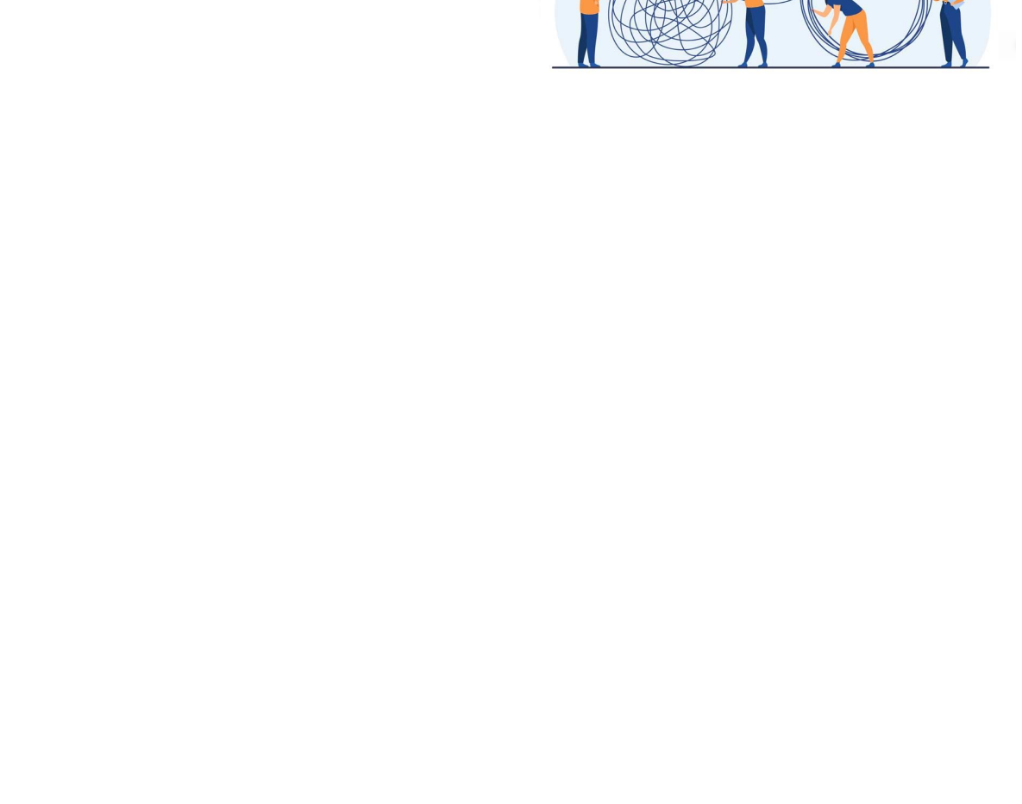
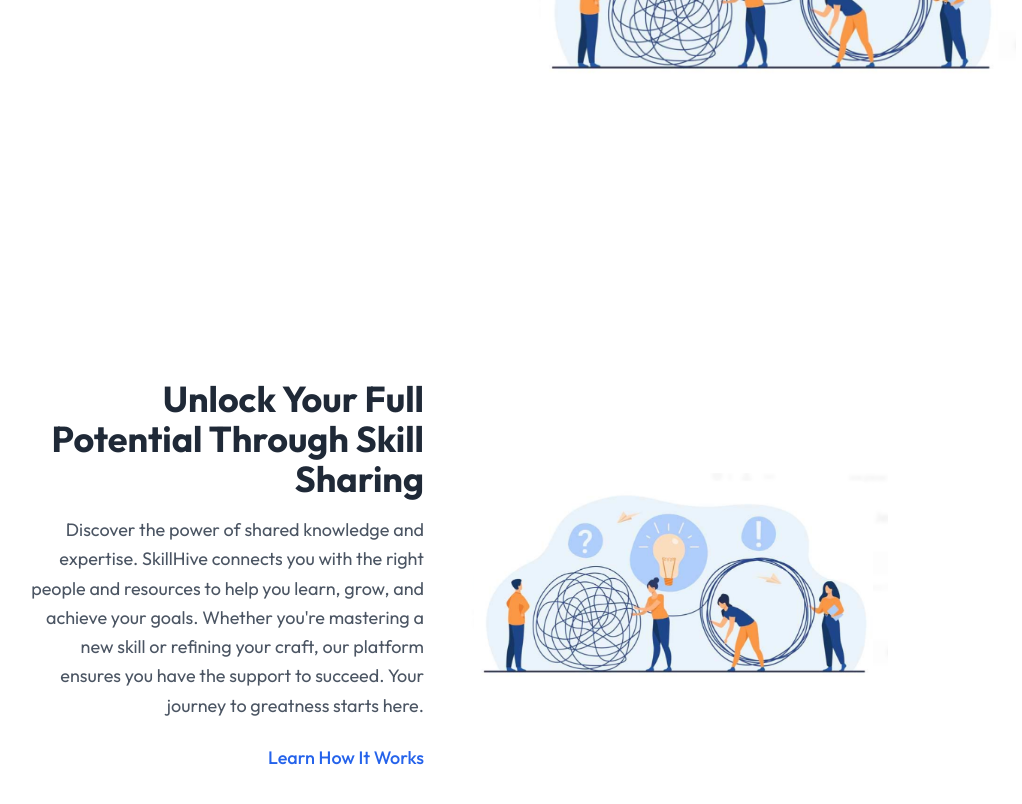
Before and after one commit to NISHA-MANIKANDAN/skillhive, a React app in the folder frontend/: page / in a window 1280 px wide. Shown: the part 320-1124 px from the top of the page, without its empty margins (120-1142 px from the left). Before the commit the page ends 800 px from the top, so only its background shows below. Built offline with nearby package versions, Linux system fonts and the light colour scheme; the HTML template or start-up script is replaced by a standard one.

Commit message:
home page update

```diff
--- a/frontend/src/App.jsx
+++ b/frontend/src/App.jsx
@@ -10,7 +10,7 @@
       <BrowserRouter>
         <div className="min-h-screen"> {/* Add a wrapper for full height */}
           <Navbar />
-          <div className="pt-24"> {/* Add padding for fixed navbar */}
+          <div className="pt-24  px-36"> {/* Add padding for fixed navbar */}
             <Routes>
               <Route path='/' element={<Home />} />
             </Routes>
--- a/frontend/src/assets/assets_frontend/assets.js
+++ b/frontend/src/assets/assets_frontend/assets.js
@@ -1,7 +1,8 @@
 import learntogether from './learntogether.png'
-
+import read from './read.mp4'
 
 
 export const assets = {
-    learntogether
+    learntogether,
+    read
 }
--- a/frontend/src/components/Header.jsx
+++ b/frontend/src/components/Header.jsx
@@ -2,7 +2,7 @@
 
 const Header = () => {
   return (
-    <div className="relativ text-brown flex items-center justify-between py-16 px-36">
+    <div className="relativ text-brown flex items-center justify-between py-16 px-4 md:px-0 ">
       {/* Left Content */}
       <div className="text-center md:text-left md:w-1/2">
         <h1 className="text-4xl md:text-5xl font-bold mb-4">Connect, Learn, Grow.</h1>
--- /dev/null
+++ b/frontend/src/components/Workflow.jsx
@@ -0,0 +1,32 @@
+import { Link } from 'react-router-dom';
+import { assets } from '/src/assets/assets_frontend/assets';
+
+const Workflow = () => {
+  return (
+    <div className="flex flex-col md:flex-row items-center justify-end md:pr-32 py-60 bg-white">
+      {/* Left Content */}
+      <div className="md:w-1/2 text-center md:text-right pr-8">
+        <h1 className="text-4xl font-bold text-gray-800 mb-4">
+          Unlock Your Full Potential Through Skill Sharing
+        </h1>
+        <p className="text-lg text-gray-600 leading-relaxed">
+          Discover the power of shared knowledge and expertise. SkillHive connects you with the right people and resources to help you learn, grow, and achieve your goals. Whether you're mastering a new skill or refining your craft, our platform ensures you have the support to succeed. Your journey to greatness starts here.
+        </p>
+        <Link to="/how-it-works" className="inline-block mt-6 text-blue-600 hover:text-blue-800 font-medium text-lg">
+          Learn How It Works
+        </Link>
+      </div>
+      {/* Right Image */}
+      <div className="md:w-1/2 mt-8 md:mt-0 flex justify-end">
+        {/* Add your image if needed */}
+        <img
+          src={assets.learntogether}
+          alt="Skill Sharing"
+          className="w-full h-auto "
+        />
+      </div>
+    </div>
+  );
+};
+
+export default Workflow;
--- a/frontend/src/pages/Home.jsx
+++ b/frontend/src/pages/Home.jsx
@@ -1,9 +1,11 @@
 import Header from "../components/Header";
+import Workflow from "../components/workflow";
 
 const Home = () => {
   return (
     <div>
         <Header />
+        <Workflow/>
     </div>
   )
 }
```
Also changed, not shown: 1 other file (tests, documents, lock files or other folders).
